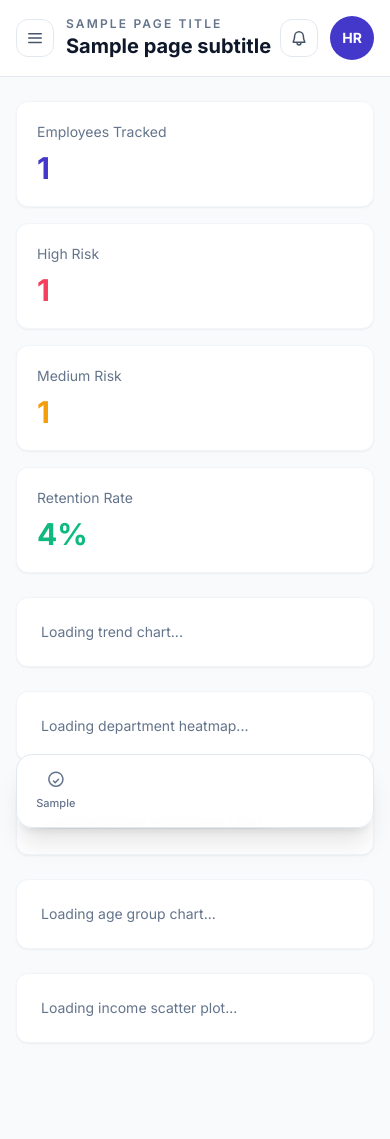
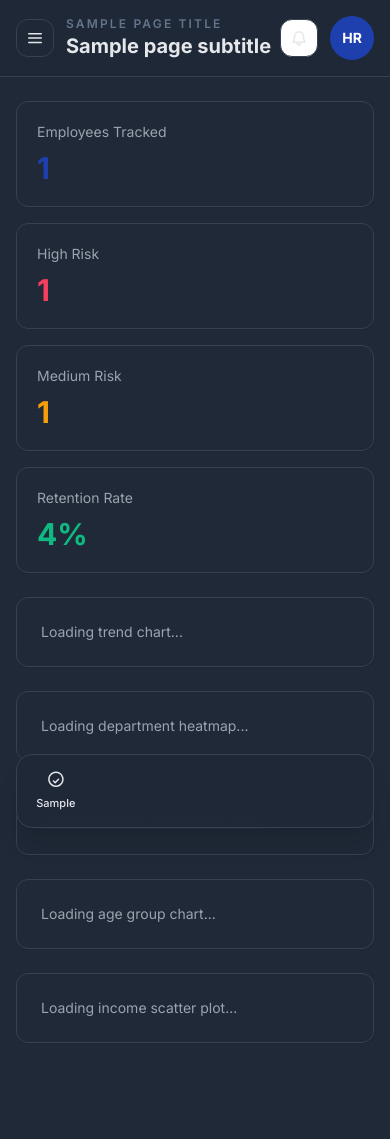
Before and after one commit to Aryanmishra-dev/Employee-Attrition-Prediction, a FastAPI app: template app/templates/analytics.html in a window 390 px wide. Run offline with FastAPI, Linux system fonts and the light colour scheme; the template is opened without the code that fills it: most values are stand-ins (such as "Sample title", 1, 10 or a date in 2020); data that the repository does not hold is empty; parts of the project's set-up code (start-up, migrations or seed data) failed here and were passed over; some libraries are stand-ins or nearby versions.

Commit message:
Add dark mode and unified primary palette
Enable dark theme and standardize colors across the UI. Changes include: set Tailwind darkMode to "class" and add class="dark" to <html>; introduce a primary color scale (replacing bespoke brand tokens) and update components to use primary/rose-500/amber-500/emerald-500 variants; add dark: utility classes and small CSS helpers; update sidebar, header, mobile nav, cards, tables and analytics widgets to support dark backgrounds and text colors; adjust Chart.js config and dataset colors to respect dark mode (legend/tick/grid colors and dataset palette). Overall this implements a consistent dark theme and color system across base, dashboard and analytics templates and refactors UI classes for improved theming.

```diff
--- a/app/templates/analytics.html
+++ b/app/templates/analytics.html
@@ -2,41 +2,41 @@
 {% block content %}
   <div class="space-y-6">
     <section class="grid gap-4 md:grid-cols-2 xl:grid-cols-4">
-      <div class="rounded-xl border border-slate-100 bg-white p-5 shadow-sm">
-        <p class="text-sm text-slate-500">Employees Tracked</p>
-        <p class="mt-2 text-3xl font-bold text-indigoBrand">{{ summary_stats.total_employees }}</p>
+      <div class="rounded-xl border border-slate-100 bg-white p-5 shadow-sm dark:bg-gray-800 dark:border-gray-700">
+        <p class="text-sm text-slate-500 dark:text-gray-400">Employees Tracked</p>
+        <p class="mt-2 text-3xl font-bold text-primary">{{ summary_stats.total_employees }}</p>
       </div>
-      <div class="rounded-xl border border-slate-100 bg-white p-5 shadow-sm">
-        <p class="text-sm text-slate-500">High Risk</p>
-        <p class="mt-2 text-3xl font-bold text-roseBrand">{{ summary_stats.high_risk_count }}</p>
+      <div class="rounded-xl border border-slate-100 bg-white p-5 shadow-sm dark:bg-gray-800 dark:border-gray-700">
+        <p class="text-sm text-slate-500 dark:text-gray-400">High Risk</p>
+        <p class="mt-2 text-3xl font-bold text-rose-500">{{ summary_stats.high_risk_count }}</p>
       </div>
-      <div class="rounded-xl border border-slate-100 bg-white p-5 shadow-sm">
-        <p class="text-sm text-slate-500">Medium Risk</p>
-        <p class="mt-2 text-3xl font-bold text-amberBrand">{{ summary_stats.medium_risk_count }}</p>
+      <div class="rounded-xl border border-slate-100 bg-white p-5 shadow-sm dark:bg-gray-800 dark:border-gray-700">
+        <p class="text-sm text-slate-500 dark:text-gray-400">Medium Risk</p>
+        <p class="mt-2 text-3xl font-bold text-amber-500">{{ summary_stats.medium_risk_count }}</p>
       </div>
-      <div class="rounded-xl border border-slate-100 bg-white p-5 shadow-sm">
-        <p class="text-sm text-slate-500">Retention Rate</p>
-        <p class="mt-2 text-3xl font-bold text-emeraldBrand">{{ summary_stats.retention_rate }}%</p>
+      <div class="rounded-xl border border-slate-100 bg-white p-5 shadow-sm dark:bg-gray-800 dark:border-gray-700">
+        <p class="text-sm text-slate-500 dark:text-gray-400">Retention Rate</p>
+        <p class="mt-2 text-3xl font-bold text-emerald-500">{{ summary_stats.retention_rate }}%</p>
       </div>
     </section>
 
     <section class="grid gap-6 xl:grid-cols-2">
-      <div id="analytics-trends" hx-get="/api/analytics/trends?partial=1" hx-trigger="revealed" hx-swap="innerHTML" class="rounded-xl border border-slate-100 bg-white p-6 shadow-sm">
-        <p class="text-sm text-slate-500">Loading trend chart...</p>
+      <div id="analytics-trends" hx-get="/api/analytics/trends?partial=1" hx-trigger="revealed" hx-swap="innerHTML" class="rounded-xl border border-slate-100 bg-white p-6 shadow-sm dark:bg-gray-800 dark:border-gray-700">
+        <p class="text-sm text-slate-500 dark:text-gray-400">Loading trend chart...</p>
       </div>
-      <div id="analytics-heatmap" hx-get="/api/analytics/department?partial=heatmap" hx-trigger="revealed" hx-swap="innerHTML" class="rounded-xl border border-slate-100 bg-white p-6 shadow-sm">
-        <p class="text-sm text-slate-500">Loading department heatmap...</p>
+      <div id="analytics-heatmap" hx-get="/api/analytics/department?partial=heatmap" hx-trigger="revealed" hx-swap="innerHTML" class="rounded-xl border border-slate-100 bg-white p-6 shadow-sm dark:bg-gray-800 dark:border-gray-700">
+        <p class="text-sm text-slate-500 dark:text-gray-400">Loading department heatmap...</p>
       </div>
-      <div id="analytics-top-features" hx-get="/api/analytics/top-features?partial=1" hx-trigger="revealed" hx-swap="innerHTML" class="rounded-xl border border-slate-100 bg-white p-6 shadow-sm">
-        <p class="text-sm text-slate-500">Loading feature importance chart...</p>
+      <div id="analytics-top-features" hx-get="/api/analytics/top-features?partial=1" hx-trigger="revealed" hx-swap="innerHTML" class="rounded-xl border border-slate-100 bg-white p-6 shadow-sm dark:bg-gray-800 dark:border-gray-700">
+        <p class="text-sm text-slate-500 dark:text-gray-400">Loading feature importance chart...</p>
       </div>
-      <div id="analytics-age-groups" hx-get="/api/analytics/age-groups?partial=1" hx-trigger="revealed" hx-swap="innerHTML" class="rounded-xl border border-slate-100 bg-white p-6 shadow-sm">
-        <p class="text-sm text-slate-500">Loading age group chart...</p>
+      <div id="analytics-age-groups" hx-get="/api/analytics/age-groups?partial=1" hx-trigger="revealed" hx-swap="innerHTML" class="rounded-xl border border-slate-100 bg-white p-6 shadow-sm dark:bg-gray-800 dark:border-gray-700">
+        <p class="text-sm text-slate-500 dark:text-gray-400">Loading age group chart...</p>
       </div>
     </section>
 
-    <section id="analytics-income-scatter" hx-get="/api/analytics/income-scatter?partial=1" hx-trigger="revealed" hx-swap="innerHTML" class="rounded-xl border border-slate-100 bg-white p-6 shadow-sm">
-      <p class="text-sm text-slate-500">Loading income scatter plot...</p>
+    <section id="analytics-income-scatter" hx-get="/api/analytics/income-scatter?partial=1" hx-trigger="revealed" hx-swap="innerHTML" class="rounded-xl border border-slate-100 bg-white p-6 shadow-sm dark:bg-gray-800 dark:border-gray-700">
+      <p class="text-sm text-slate-500 dark:text-gray-400">Loading income scatter plot...</p>
     </section>
   </div>
 {% endblock %}
--- a/app/templates/base.html
+++ b/app/templates/base.html
@@ -22,7 +22,7 @@
   {% endif %}
 {%- endmacro %}
 <!DOCTYPE html>
-<html lang="en">
+<html lang="en" class="dark">
   <head>
     <meta charset="UTF-8" />
     <meta name="viewport" content="width=device-width, initial-scale=1.0" />
@@ -33,13 +33,23 @@
     <script src="https://cdn.tailwindcss.com"></script>
     <script>
       tailwind.config = {
+        darkMode: "class",
         theme: {
           extend: {
             colors: {
-              indigoBrand: "#4338CA",
-              emeraldBrand: "#10B981",
-              amberBrand: "#F59E0B",
-              roseBrand: "#F43F5E",
+              primary: {
+                DEFAULT: "#1E40AF",
+                50: "#EBF5FF",
+                100: "#D6EAF8",
+                200: "#AED6F1",
+                300: "#85C1E9",
+                400: "#5DADE2",
+                500: "#3498DB",
+                600: "#2E86C1",
+                700: "#2874A6",
+                800: "#21618C",
+                900: "#1B4F72",
+              },
               slateBg: "#F8FAFC",
             },
             fontFamily: {
@@ -60,23 +70,32 @@
       .htmx-request .htmx-indicator {
         display: inline-flex;
       }
+      .dark .dark\:text-gray-200 {
+        color: #e5e7eb;
+      }
+      .dark .dark\:bg-gray-800 {
+        background-color: #1f2937;
+      }
+      .dark .dark\:border-gray-700 {
+        border-color: #374151;
+      }
     </style>
   </head>
-  <body class="bg-slateBg font-sans text-slate-800 antialiased">
+  <body class="bg-slateBg font-sans text-slate-800 antialiased dark:bg-gray-800 dark:text-gray-200">
     <div class="min-h-screen">
-      <aside class="fixed inset-y-0 left-0 hidden w-72 border-r border-slate-200 bg-white lg:block">
-        <div class="flex h-20 items-center border-b border-slate-100 px-6">
-          <div class="flex h-11 w-11 items-center justify-center rounded-2xl bg-indigoBrand/10 text-indigoBrand">
+      <aside class="fixed inset-y-0 left-0 hidden w-72 border-r border-slate-200 bg-white lg:block dark:bg-gray-800 dark:border-gray-700">
+        <div class="flex h-20 items-center border-b border-slate-100 px-6 dark:border-gray-700">
+          <div class="flex h-11 w-11 items-center justify-center rounded-2xl bg-primary/10 text-primary">
             {{ nav_icon("sparkles") }}
           </div>
           <div class="ml-3">
             <p class="text-sm font-semibold uppercase tracking-[0.18em] text-slate-500">HR Analytics</p>
-            <h1 class="text-lg font-bold text-slate-900">Attrition Studio</h1>
+            <h1 class="text-lg font-bold text-slate-900 dark:text-gray-200">Attrition Studio</h1>
           </div>
         </div>
         <nav class="space-y-2 px-4 py-6">
           {% for item in nav_items %}
-            <a href="{{ item.path }}" aria-label="{{ item.label }}" class="{% if current_path == item.path %}bg-indigoBrand text-white shadow-sm{% else %}text-slate-600 hover:bg-slate-100 hover:text-slate-900{% endif %} flex items-center rounded-xl px-4 py-3 text-sm font-medium transition-all duration-200">
+            <a href="{{ item.path }}" aria-label="{{ item.label }}" class="{% if current_path == item.path %}bg-primary text-white shadow-sm{% else %}text-slate-600 hover:bg-slate-100 hover:text-slate-900 dark:text-gray-200 dark:hover:bg-gray-700{% endif %} flex items-center rounded-xl px-4 py-3 text-sm font-medium transition-all duration-200">
               <span class="mr-3">{{ nav_icon(item.icon) }}</span>
               <span>{{ item.label }}</span>
             </a>
@@ -85,13 +104,13 @@
       </aside>
 
       <div id="mobile-sidebar" class="fixed inset-0 z-40 hidden bg-slate-900/40 lg:hidden">
-        <div class="absolute inset-y-0 left-0 w-72 bg-white shadow-xl">
-          <div class="flex items-center justify-between border-b border-slate-100 px-5 py-5">
+        <div class="absolute inset-y-0 left-0 w-72 bg-white shadow-xl dark:bg-gray-800">
+          <div class="flex items-center justify-between border-b border-slate-100 px-5 py-5 dark:border-gray-700">
             <div>
               <p class="text-xs font-semibold uppercase tracking-[0.18em] text-slate-500">Menu</p>
-              <p class="text-lg font-bold text-slate-900">Attrition Studio</p>
+              <p class="text-lg font-bold text-slate-900 dark:text-gray-200">Attrition Studio</p>
             </div>
-            <button type="button" aria-label="Close navigation" onclick="AttritionApp.toggleSidebar()" class="rounded-lg border border-slate-200 p-2 text-slate-600 transition-all duration-200 hover:bg-slate-100">
+            <button type="button" aria-label="Close navigation" onclick="AttritionApp.toggleSidebar()" class="rounded-lg border border-slate-200 p-2 text-slate-600 transition-all duration-200 hover:bg-slate-100 dark:border-gray-700 dark:text-gray-200 dark:hover:bg-gray-700">
               <svg viewBox="0 0 24 24" fill="none" stroke="currentColor" class="h-5 w-5 stroke-[1.8]">
                 <path stroke-linecap="round" stroke-linejoin="round" d="M6 6 18 18M18 6 6 18"/>
               </svg>
@@ -99,7 +118,7 @@
           </div>
           <nav class="space-y-2 px-4 py-6">
             {% for item in nav_items %}
-              <a href="{{ item.path }}" aria-label="{{ item.label }}" class="{% if current_path == item.path %}bg-indigoBrand text-white shadow-sm{% else %}text-slate-600 hover:bg-slate-100 hover:text-slate-900{% endif %} flex items-center rounded-xl px-4 py-3 text-sm font-medium transition-all duration-200">
+              <a href="{{ item.path }}" aria-label="{{ item.label }}" class="{% if current_path == item.path %}bg-primary text-white shadow-sm{% else %}text-slate-600 hover:bg-slate-100 hover:text-slate-900 dark:text-gray-200 dark:hover:bg-gray-700{% endif %} flex items-center rounded-xl px-4 py-3 text-sm font-medium transition-all duration-200">
                 <span class="mr-3">{{ nav_icon(item.icon) }}</span>
                 <span>{{ item.label }}</span>
               </a>
@@ -110,26 +129,26 @@
       </div>
 
       <div class="lg:pl-72">
-        <header class="sticky top-0 z-30 border-b border-slate-200 bg-white/90 backdrop-blur">
+        <header class="sticky top-0 z-30 border-b border-slate-200 bg-white/90 backdrop-blur dark:bg-gray-800/90 dark:border-gray-700">
           <div class="flex items-center justify-between px-4 py-4 sm:px-6">
             <div class="flex items-center gap-3">
-              <button type="button" aria-label="Open navigation" onclick="AttritionApp.toggleSidebar()" class="rounded-xl border border-slate-200 p-2 text-slate-600 transition-all duration-200 hover:bg-slate-100 lg:hidden">
+              <button type="button" aria-label="Open navigation" onclick="AttritionApp.toggleSidebar()" class="rounded-xl border border-slate-200 p-2 text-slate-600 transition-all duration-200 hover:bg-slate-100 lg:hidden dark:border-gray-700 dark:text-gray-200 dark:hover:bg-gray-700">
                 <svg viewBox="0 0 24 24" fill="none" stroke="currentColor" class="h-5 w-5 stroke-[1.8]">
                   <path stroke-linecap="round" stroke-linejoin="round" d="M4.5 6.75h15M4.5 12h15m-15 5.25h15"/>
                 </svg>
               </button>
               <div>
                 <p class="text-xs font-semibold uppercase tracking-[0.18em] text-slate-500">{{ page_title }}</p>
-                <h2 class="text-xl font-bold text-slate-900 sm:text-2xl">{{ page_subtitle }}</h2>
+                <h2 class="text-xl font-bold text-slate-900 sm:text-2xl dark:text-gray-200">{{ page_subtitle }}</h2>
               </div>
             </div>
             <div class="flex items-center gap-3">
-              <button type="button" aria-label="Notifications" class="rounded-xl border border-slate-200 bg-white p-2 text-slate-600 transition-all duration-200 hover:bg-slate-100">
+              <button type="button" aria-label="Notifications" class="rounded-xl border border-slate-200 bg-white p-2 text-slate-600 transition-all duration-200 hover:bg-slate-100 dark:border-gray-700 dark:text-gray-200 dark:hover:bg-gray-700">
                 <svg viewBox="0 0 24 24" fill="none" stroke="currentColor" class="h-5 w-5 stroke-[1.8]">
                   <path stroke-linecap="round" stroke-linejoin="round" d="M14.25 18a2.25 2.25 0 1 1-4.5 0M6.75 9.75a5.25 5.25 0 1 1 10.5 0c0 2.402.577 4.77 1.68 6.904.12.232-.043.521-.305.521H5.375c-.262 0-.425-.29-.305-.52A15.2 15.2 0 0 0 6.75 9.75Z"/>
                 </svg>
               </button>
-              <div aria-label="User avatar placeholder" class="flex h-11 w-11 items-center justify-center rounded-full bg-indigoBrand text-sm font-bold text-white">
+              <div aria-label="User avatar placeholder" class="flex h-11 w-11 items-center justify-center rounded-full bg-primary text-sm font-bold text-white">
                 HR
               </div>
             </div>
@@ -141,9 +160,9 @@
         </main>
       </div>
 
-      <nav class="fixed inset-x-4 bottom-4 z-30 grid grid-cols-5 gap-2 rounded-2xl border border-slate-200 bg-white/95 p-2 shadow-xl backdrop-blur lg:hidden">
+      <nav class="fixed inset-x-4 bottom-4 z-30 grid grid-cols-5 gap-2 rounded-2xl border border-slate-200 bg-white/95 p-2 shadow-xl backdrop-blur lg:hidden dark:bg-gray-800/95 dark:border-gray-700">
         {% for item in nav_items %}
-          <a href="{{ item.path }}" aria-label="{{ item.label }}" class="{% if current_path == item.path %}bg-indigoBrand text-white{% else %}text-slate-500{% endif %} flex flex-col items-center justify-center rounded-xl px-2 py-2 text-[11px] font-medium transition-all duration-200">
+          <a href="{{ item.path }}" aria-label="{{ item.label }}" class="{% if current_path == item.path %}bg-primary text-white{% else %}text-slate-500 dark:text-gray-200{% endif %} flex flex-col items-center justify-center rounded-xl px-2 py-2 text-[11px] font-medium transition-all duration-200">
             <span>{{ nav_icon(item.icon) }}</span>
             <span class="mt-1">{{ item.label.split()[0] }}</span>
           </a>
```
Also changed, not shown: app/templates/dashboard.html (+54 -39 lines).
